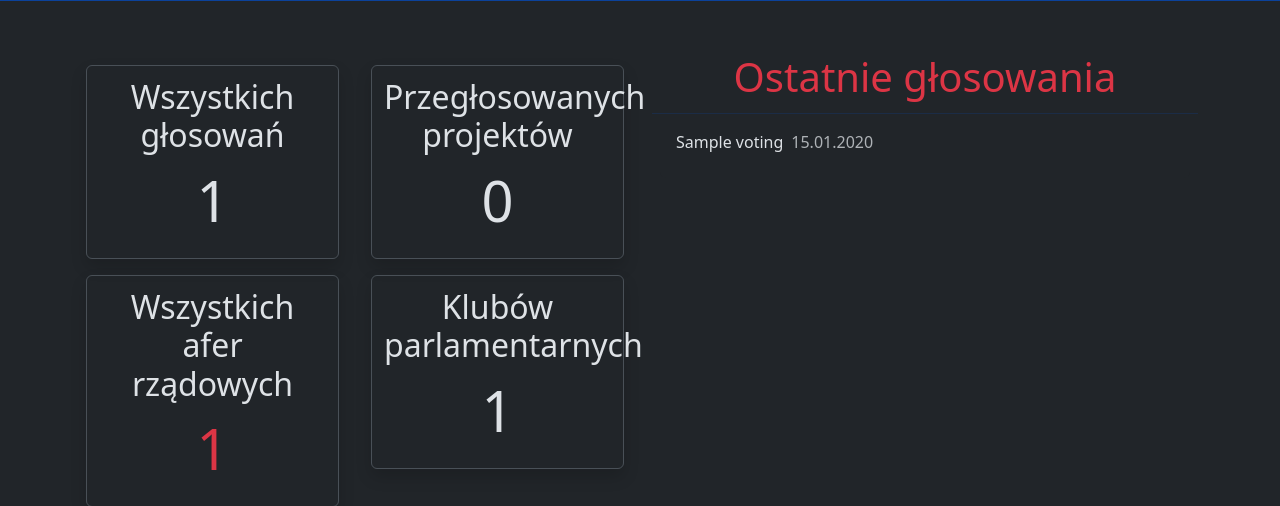
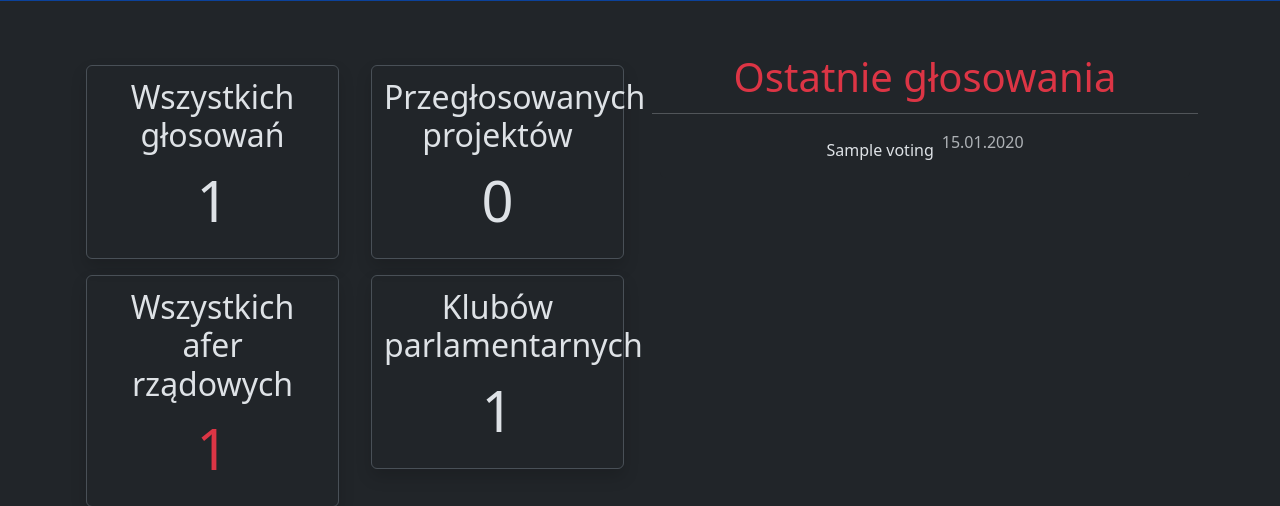
Before and after one commit to michalskibinski109/sejm-stats, a Django app: page / in a window 1280 px wide. Shown: the part 547-1053 px from the top of the page. Run offline with Django 4.2, Linux system fonts and the light colour scheme; tables that the repository leaves empty hold one stand-in row (values such as "Sample post"); some libraries are stand-ins or nearby versions.

Commit message:
Fix formatting in home.html

```diff
--- a/src/core/templates/home.html
+++ b/src/core/templates/home.html
@@ -71,9 +71,15 @@
       <h1 class="display-6 text-center p-1 text-danger">Ostatnie głosowania</h1>
       <ul class="list-group mb-3">
         {% for voting in latest_votings %}
-        <hr class="m-0 p-0 bprder border-primary" />
-        <li class="list-group-item d-flex m-2  border-0 border-bottom-1 clickable-card">
-          <!-- class="list-group-item d-flex  rounded   m-1  clickable-card {% if voting.success %}border-success{% else %}border-danger{% endif %}"> -->
+        <hr class="m-0 p-0 " />
+        <li
+          class="list-group-item d-flex justify-content-center align-items-center m-2  border-0 border-bottom-1 clickable-card">
+          <p class="m-0 me-2">
+
+            {% if voting.success %}
+            <i class="fa text-success fa-lg fa-check"></i>
+            {% else %}<i class="fa text-danger fa-lg fa-x"></i>{% endif %}
+          </p>
           {{ voting.title|truncatechars:100 }}
           <p class="text-muted px-2">{{ voting.date|date:"d.m.Y" }}</p>
         </li>
```
